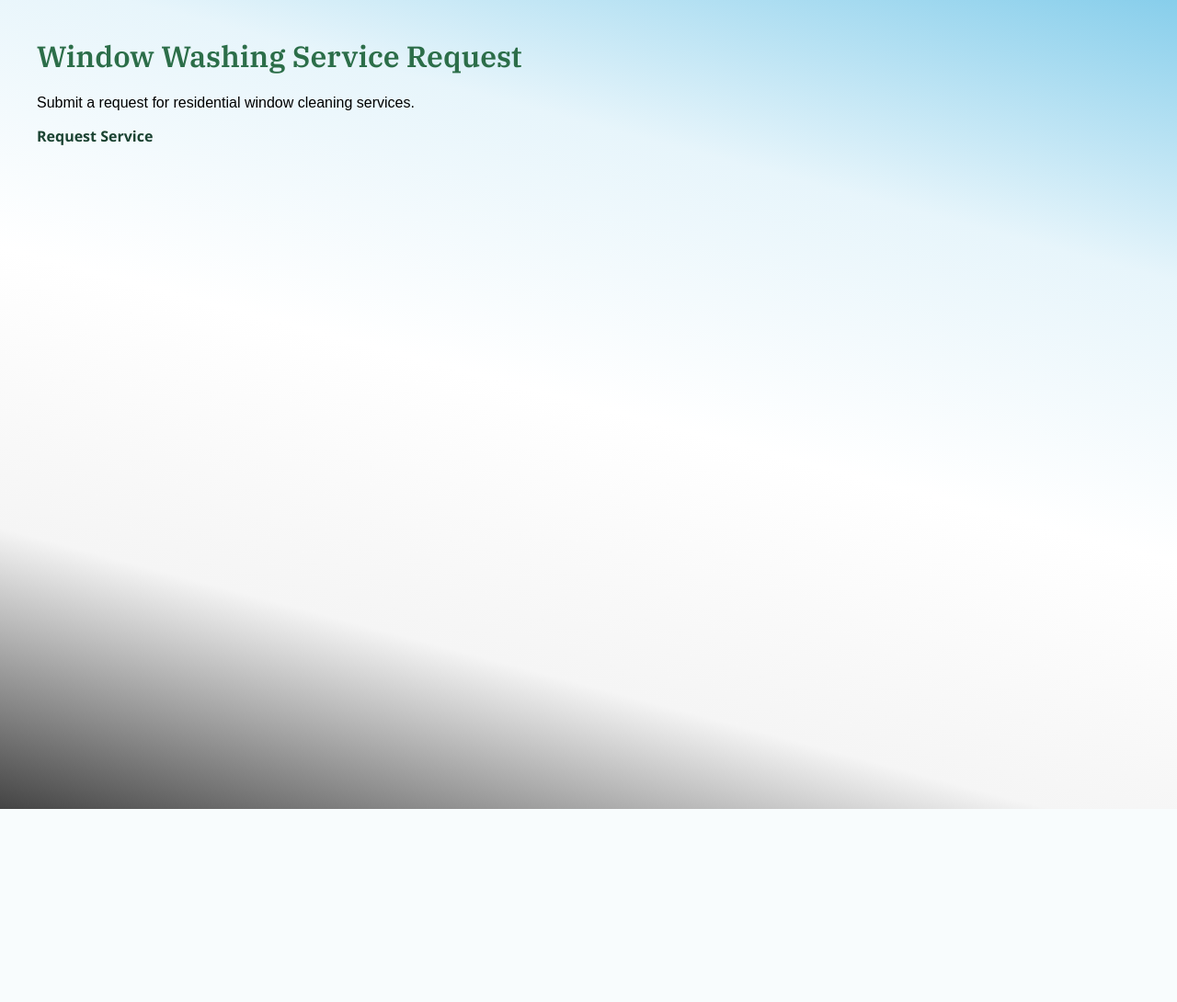
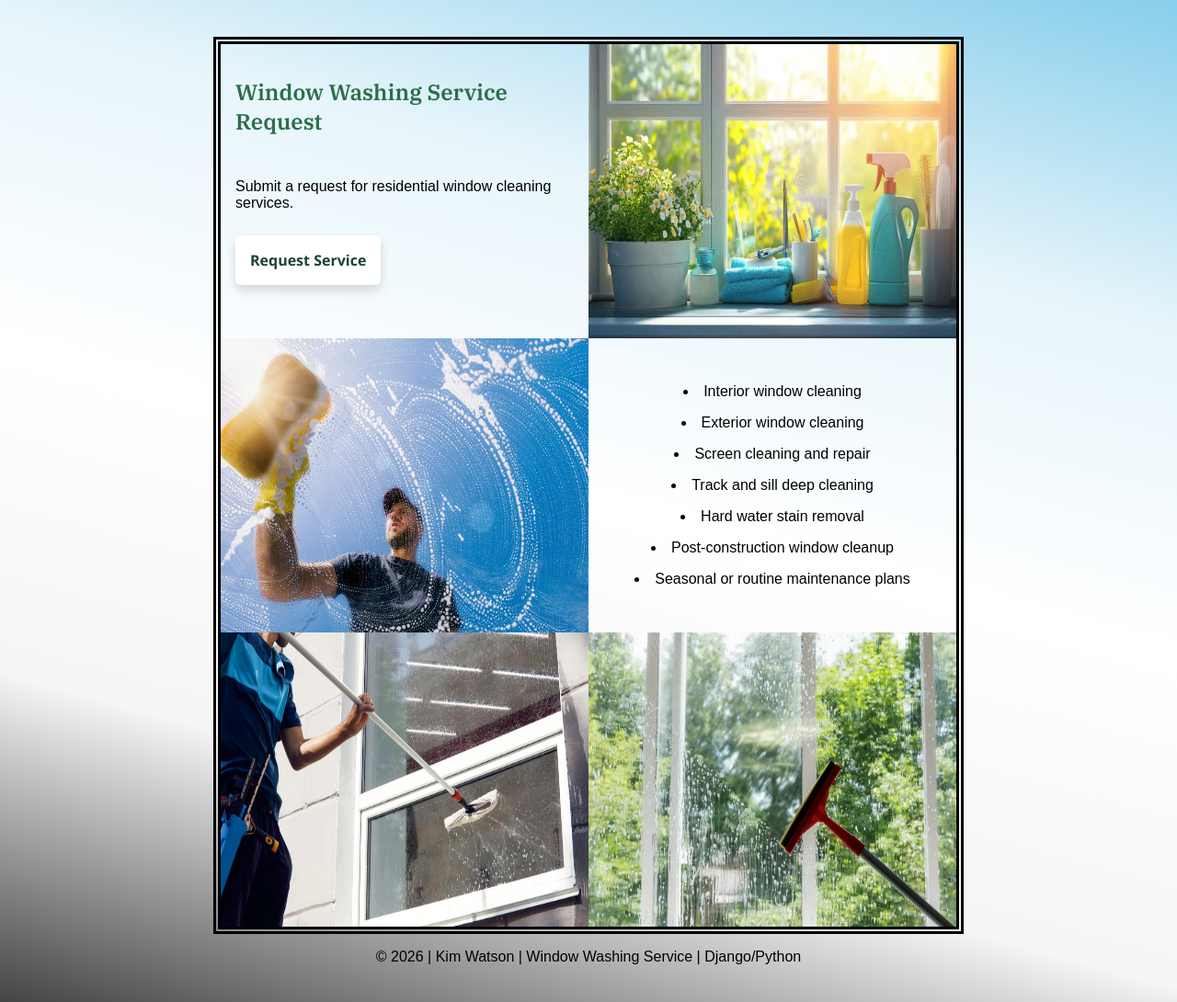
Before and after one commit to kimkwatson/window-washing, a Django app: page / in a window 1280 px wide. Shown: the whole page at 92% size. Before the commit the page ends 880 px from the top, so only its background shows below. Run offline with Django 5.2, Linux system fonts and the light colour scheme.

Commit message:
added pics and services to home page

```diff
--- a/services/static/services/styles.css
+++ b/services/static/services/styles.css
@@ -13,6 +13,21 @@ main {
     justify-items: center;
 }
 
+#home-grid {
+    display: grid;
+    grid-template-columns: 1fr 1fr;
+    grid-template-rows: 1fr 1fr 1fr;
+    width: 800px;
+    border: 8px double black;
+}
+
+#title {
+    display: flex;
+    flex-direction: column;
+    gap: 10px;
+    padding: 1rem;
+}
+
 h1 {
     font-family: "IBM Plex Serif", serif;
     font-weight: 600;
@@ -25,12 +40,79 @@ h2 {
     width: 400px;
 }
 
+#title p {
+    margin-top: 1rem;
+}
+
 a {
     font-family: "Open Sans", sans-serif;
     color: #1b4332;
     text-decoration: none;
     font-weight: bold;
+    padding: 1rem;
 }
+
+#title a {
+    background-color: white;
+    border-radius: 6px;
+    box-shadow: 0 6px 12px rgba(0, 0, 0, 0.15);
+    transition: all 0.2s ease;
+}
+
+#title a:hover {
+    transform: translateY(-2px);
+    box-shadow: 0 8px 16px rgba(0, 0, 0, 0.2);
+}
+
+#services {
+    grid-area: 2 / 2 / 3 / 3;
+    align-self: center;
+}
+
+#services ul {
+    list-style-position: inside;
+    text-align: center;
+    padding: .5rem;
+}
+
+#services li {
+    padding: .5rem;
+}
+
+.pic {
+    width: 400px;
+    height: auto;
+}
+
+.pic img {
+    width: 100%;
+    height: 320px;
+    display: block;
+}
+
+#pic3 {
+    grid-area: 1 / 2 / 2 / 3;
+    align-self: center;
+}
+
+#pic2 {
+    grid-area: 2 / 1 / 3 / 2;
+}
+
+#pic1 {
+    grid-area: 3 / 2 / 4 / 3;
+}
+
+#pic4 {
+    grid-area: 3 / 1 / 4 / 2;
+    align-self: center;
+}
+
+footer {
+    text-align: center;
+}
+
+/* request form styles */
 
 #request-form {
     font-family: "Open Sans", sans-serif;
--- a/services/templates/services/home.html
+++ b/services/templates/services/home.html
@@ -6,10 +6,32 @@
     <link rel="stylesheet" href="{% static 'services/styles.css' %}">
 </head>
 <body>
-    <h1>Window Washing Service Request</h1>
-    <p>Submit a request for residential window cleaning services.</p>
-
-    <p><a href="{% url 'request_service' %}">Request Service</a></p>
-
+    <main>
+        <section id="home-grid">
+            <div id="title">
+                <h1>Window Washing Service Request</h1>
+                <p>Submit a request for residential window cleaning services.</p>
+                <p><a href="{% url 'request_service' %}">Request Service</a></p>
+            </div>
+            <div id="services">
+                <ul>
+                    <li>Interior window cleaning</li>
+                    <li>Exterior window cleaning</li>
+                    <li>Screen cleaning and repair</li>
+                    <li>Track and sill deep cleaning</li>
+                    <li>Hard water stain removal</li>
+                    <li>Post-construction window cleanup</li>
+                    <li>Seasonal or routine maintenance plans</li>
+                </ul>
+            </div>
+            <div id="pic1" class="pic"><img src="{% static 'services/images/squeegie.webp' %}"></div>
+            <div id="pic2" class="pic"><img src="{% static 'services/images/sponge.jpg' %}"></div>
+            <div id="pic3" class="pic"><img src="{% static 'services/images/sun-window.webp' %}"></div>
+            <div id="pic4" class="pic"><img src="{% static 'services/images/mop.jpeg' %}"></div>
+        </section>
+    </main>
+    <footer>
+        <p>&copy 2026 | Kim Watson | Window Washing Service | Django/Python</p>
+    </footer>
 </body>
 </html>
```
